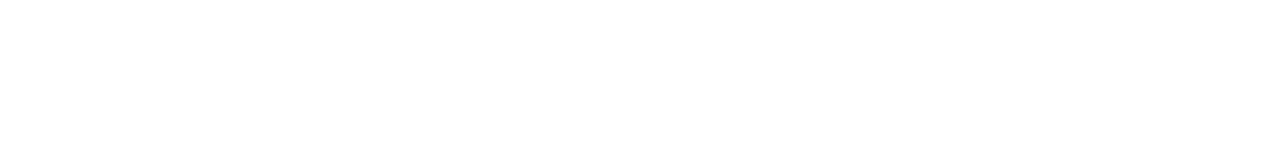
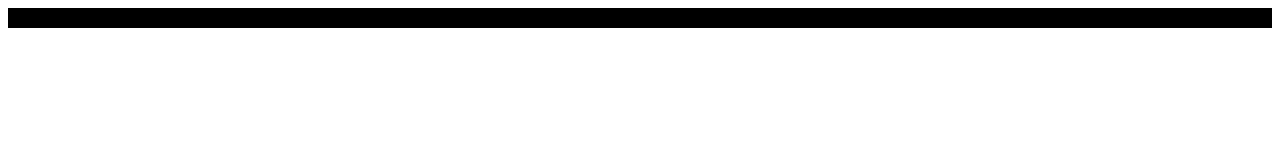
Before and after one commit to MrRexPlayz/Les-9-act-1, a plain HTML site: page index.html in a window 1280 px wide. Drawn offline with Linux system fonts and the light colour scheme.

Commit message:
Add files via upload

```diff
--- a/index.html
+++ b/index.html
@@ -1,24 +1,20 @@
 <!DOCTYPE html>
-<html lang="en">
+<html>
     <head>
-    <meta charset="UTF-8">
-    <meta name="viewport" content="width=device-width, initial-scale=1.0">
-    <title>Typography</title>
         <style>
-        .p1 {
-            color: rgb(crimson);
-            background: rgb(164, 214,216 );
+            div{
+                width: 300x;
+                height: 100x:
+                background-color: #4d4d4d;
+                border: 10px solid black;
 
-            font-size: 30ex
-            font family: 'segoe UI', Tahoma, Geneva, Verdana, sans-serif
             }
- body {
-    background-image:url;("https://images.pexels.com/photos/907485/pexels-photo-907485.jpeg");
- }
-
         </style>
     </head>
     <body>
 
+        <div id="div1">
+
+        </div>
     </body>
 </html>
```
Lines whose indentation alone changed are shown as unchanged.
